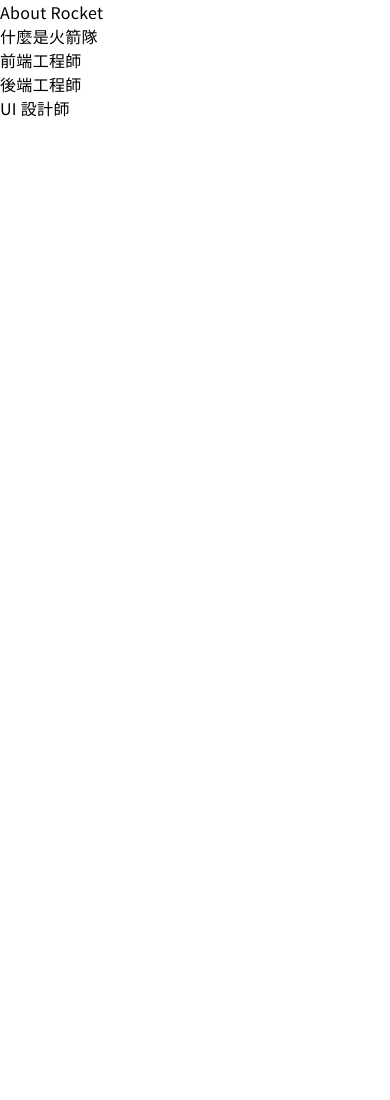
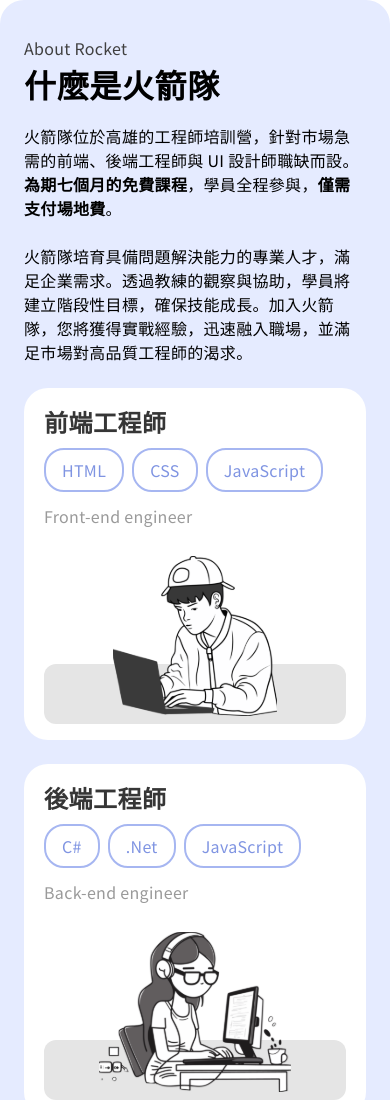
Before and after one commit to Lin4611/rocketLandingPage, a React (Vite) app: page / in a window 390 px wide. Shown: the top 1100 px of the page. Before the commit the page ends 844 px from the top, so only its background shows below. Built offline with nearby package versions, Linux system fonts and the light colour scheme.

Commit message:
flex: Complete the mobile version

```diff
--- a/src/components/AboutRocketSection.jsx
+++ b/src/components/AboutRocketSection.jsx
@@ -1,11 +1,107 @@
+import rocketBackend from "../assets/imgs/icon/about-rocket-backend.svg";
+import rocketFrontend from "../assets/imgs/icon/about-rocket-frontend.svg";
+import rocketUi from "../assets/imgs/icon/about-rocket-ui.svg";
+
 const AboutRocketSection = () => {
   return (
     <>
-      <h3>About Rocket</h3>
-      <h2 className="">什麼是火箭隊</h2>
-      <h4>前端工程師</h4>
-      <h4>後端工程師</h4>
-      <h4>UI 設計師</h4>
+      {/* mobile */}
+      <section className="lg:hidden max-w-[428px] w-full mx-auto py-[36px] px-[24px] bg-[rgba(229,235,255,1)] rounded-[24px]">
+        <h3 className="text-neutral-700">About Rocket</h3>
+        <h2 className="heading-1 mb-[16px]">什麼是火箭隊</h2>
+        <div className="mb-[24px] flex flex-col gap-y-[24px]">
+          <p className="body-3">
+            火箭隊位於高雄的工程師培訓營，針對市場急需的前端、後端工程師與 UI
+            設計師職缺而設。
+            <span className="font-[700]">為期七個月的免費課程</span>
+            ，學員全程參與，
+            <span className="font-[700]">僅需支付場地費</span>。
+          </p>
+
+          <p className="body-3">
+            火箭隊培育具備問題解決能力的專業人才，滿足企業需求。透過教練的觀察與協助，學員將建立階段性目標，確保技能成長。加入火箭隊，您將獲得實戰經驗，迅速融入職場，並滿足市場對高品質工程師的渴求。
+          </p>
+        </div>
+
+        <div className="flex flex-col gap-y-[24px]">
+          <div className="rounded-[24px] bg-[#fff] py-[16px] px-[20px]">
+            <h4 className="mb-[8px] heading-3 text-[rgba(54,54,54,1)]">
+              前端工程師
+            </h4>
+            <div className="mb-[12px] text-Primary-Blue-400 flex gap-x-[8px]">
+              <div className="border-2 border-Primary-Blue-300 rounded-[20px] py-[8px] px-[16px]">
+                HTML
+              </div>
+              <div className="border-2 border-Primary-Blue-300 rounded-[20px] py-[8px] px-[16px]">
+                CSS
+              </div>
+
+              <div className="border-2 border-Primary-Blue-300 rounded-[20px] py-[8px] px-[16px]">
+                JavaScript
+              </div>
+            </div>
+            <div className="mb-[28px] text-[rgba(154,154,154,1)]">
+              Front-end engineer
+            </div>
+            <div className="flex flex-col items-center justify-center ">
+              <img className="object-cover z-10" src={rocketFrontend} alt="" />
+              <div className="px-[20px] w-full h-[60px] mt-[-52px] rounded-[12px] bg-neutral-200"></div>
+            </div>
+          </div>
+
+          <div className="rounded-[24px] bg-[#fff] py-[16px] px-[20px]">
+            <h4 className="mb-[8px] heading-3 text-[rgba(54,54,54,1)]">
+              後端工程師
+            </h4>
+            <div className="mb-[12px] text-Primary-Blue-400 flex gap-x-[8px]">
+              <div className="border-2 border-Primary-Blue-300 rounded-[20px] py-[8px] px-[16px]">
+                C#
+              </div>
+              <div className="border-2 border-Primary-Blue-300 rounded-[20px] py-[8px] px-[16px]">
+                .Net
+              </div>
+
+              <div className="border-2 border-Primary-Blue-300 rounded-[20px] py-[8px] px-[16px]">
+                JavaScript
+              </div>
+            </div>
+            <div className="mb-[28px] text-[rgba(154,154,154,1)]">
+              Back-end engineer
+            </div>
+            <div className="flex flex-col items-center justify-center ">
+              <img className="object-cover z-10" src={rocketBackend} alt="" />
+              <div className="px-[20px] w-full h-[60px] mt-[-52px] rounded-[12px] bg-neutral-200"></div>
+            </div>
+          </div>
+
+          <div className="rounded-[24px] bg-[#fff] py-[16px] px-[20px]">
+            <h4 className="mb-[8px] heading-3 text-[rgba(54,54,54,1)]">
+              前端工程師
+            </h4>
+            <div className="mb-[12px] text-Primary-Blue-400 flex gap-x-[8px]">
+              <div className="border-2 border-Primary-Blue-300 rounded-[20px] py-[8px] px-[16px]">
+                Figma
+              </div>
+
+              <div className="border-2 border-Primary-Blue-300 rounded-[20px] py-[8px] px-[16px]">
+                HTML
+              </div>
+              <div className="border-2 border-Primary-Blue-300 rounded-[20px] py-[8px] px-[16px]">
+                CSS
+              </div>
+            </div>
+            <div className="mb-[28px] text-[rgba(154,154,154,1)]">
+              UI designer
+            </div>
+            <div className="flex flex-col items-center justify-center ">
+              <img className="object-cover z-10" src={rocketUi} alt="" />
+              <div className="px-[20px] w-full h-[60px] mt-[-52px] rounded-[12px] bg-neutral-200"></div>
+            </div>
+          </div>
+        </div>
+      </section>
+
+
     </>
   );
 };
```
